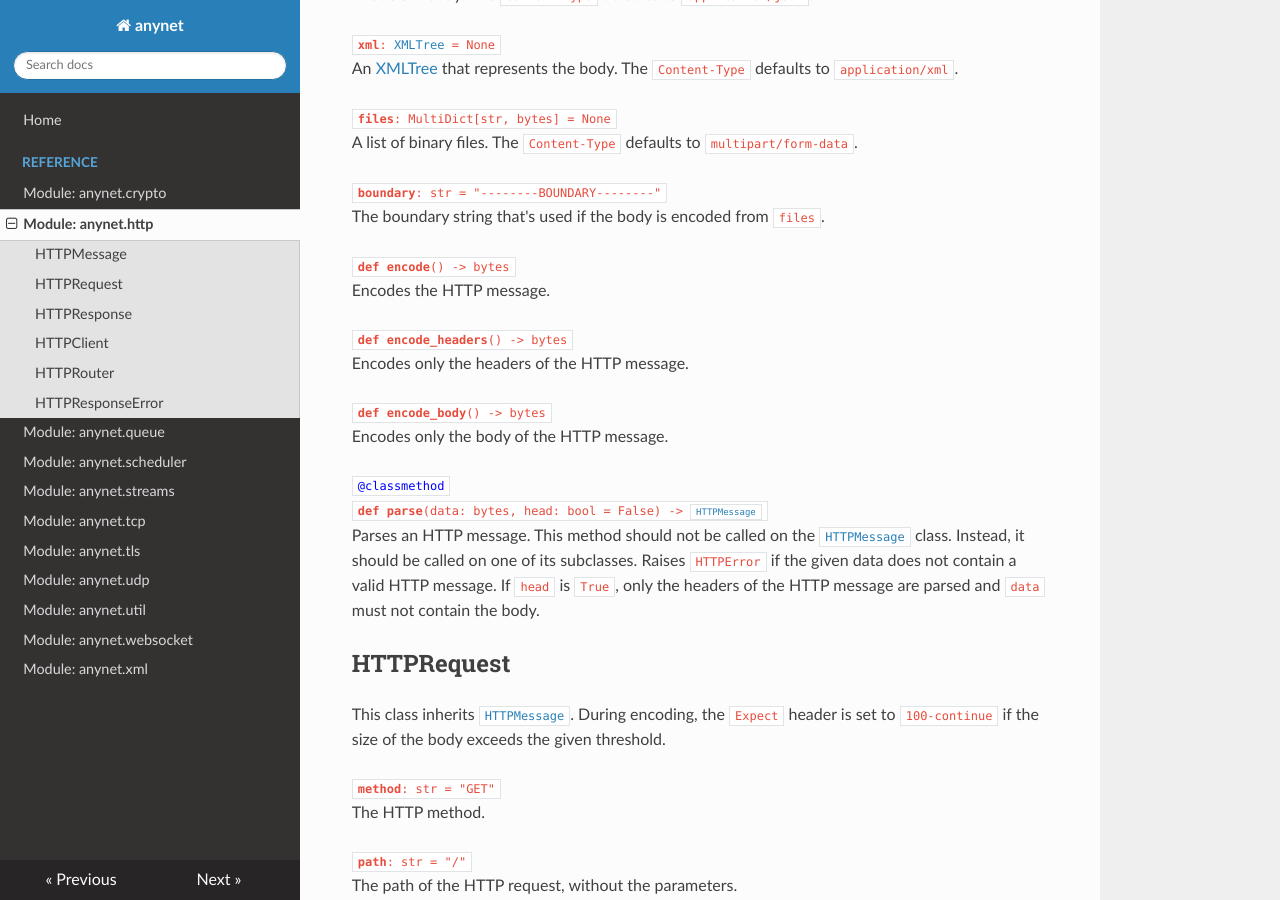
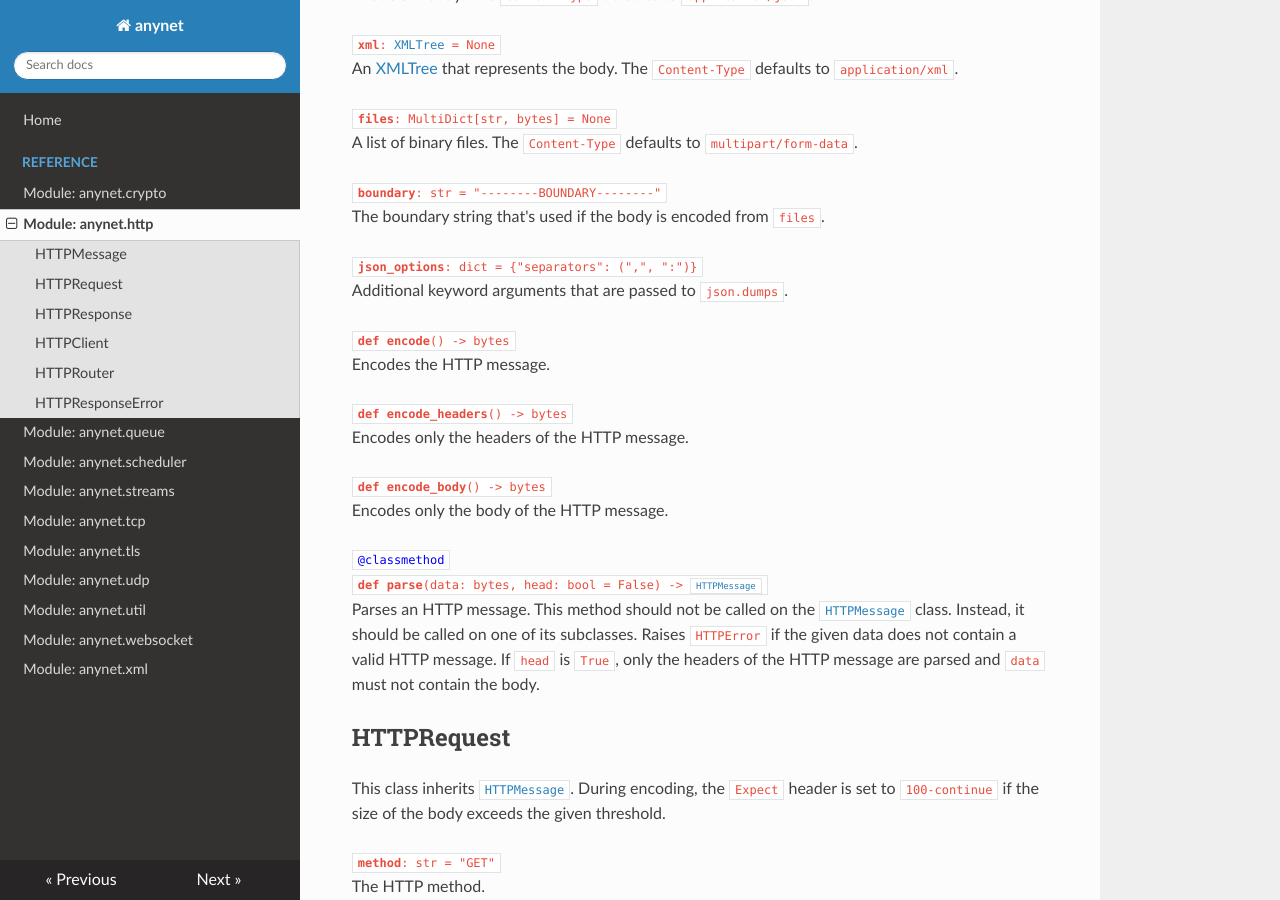
Before and after one commit to kinnay/anynet, an MkDocs documentation site: the page built from docs/reference/http.md, in a window 1280 px wide and 900 px high, scrolled down 3691 px. Built offline with MkDocs 1.6.1, drawn with Linux system fonts in a browser that asks for light colours; nearby versions of some CDN libraries.

Commit message:
http: add json_options

```diff
--- a/docs/reference/http.md
+++ b/docs/reference/http.md
@@ -93,16 +93,19 @@
 <span class="docs">The form parameters in the body. The difference with the `form` attribute is that the names and values are *not* url-encoded automatically. The `Content-Type` defaults to `application/x-www-form-urlencoded`.</span>
 
 <code>**json**: dict = None</code><br>
-<span class="docs">The JSON body. The `Content-Type` defaults to `application/json`.
+<span class="docs">The JSON body. The `Content-Type` defaults to `application/json`.</span>
 
 <code>**xml**: [XMLTree](xml.md#xmltree) = None</code><br>
-<span class="docs">An [XMLTree](xml.md#xmltree) that represents the body. The `Content-Type` defaults to `application/xml`.
+<span class="docs">An [XMLTree](xml.md#xmltree) that represents the body. The `Content-Type` defaults to `application/xml`.</span>
 
 <code>**files**: MultiDict[str, bytes] = None</code><br>
-<span class="docs">A list of binary files. The `Content-Type` defaults to `multipart/form-data`.
+<span class="docs">A list of binary files. The `Content-Type` defaults to `multipart/form-data`.</span>
 
 <code>**boundary**: str = "--------BOUNDARY--------"</code><br>
 <span class="docs">The boundary string that's used if the body is encoded from `files`.</span>
+
+<code>**json_options**: dict = {"separators": (",", ":")}</code><br>
+<span class="docs">Additional keyword arguments that are passed to `json.dumps`.</span>
 
 <code>**def encode**() -> bytes</code><br>
 <span class="docs">Encodes the HTTP message.</span>
--- a/setup.py
+++ b/setup.py
@@ -8,7 +8,7 @@ long_description = \
 
 setuptools.setup(
 	name = "anynet",
-	version = "0.0.18",
+	version = "0.0.19",
 	description = "Networking library based on anyio",
 	long_description = long_description,
 	author = "Yannik Marchand",
```
Also changed, not shown: 1 other file.
